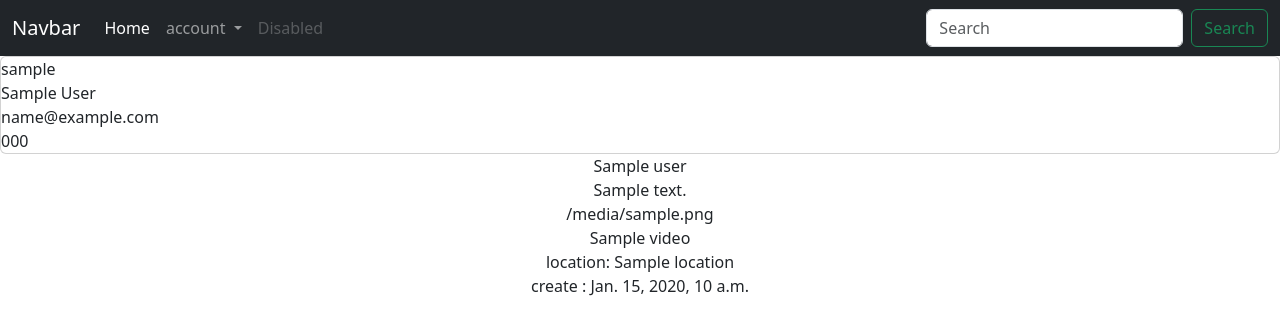
After one commit to mrgdeveloper1401/sciol-mdeia-twitter, a Django app: template post/templates/post/post_details.html in a window 1280 px wide. The commit adds this page. Shown: the top 335 px of the page. Run offline with Django 4.2, Linux system fonts and the light colour scheme; the template is opened without the code that fills it: most values are stand-ins (such as "Sample title", 1, 10 or a date in 2020).

Commit message:
user can delete post and test deleted posts

```diff
--- a/post/templates/post/home.html
+++ b/post/templates/post/home.html
@@ -8,11 +8,11 @@
     <section class='text-center'>
         {% for posts in post  %}
                 {{ posts.user }} </br>
-                {{ posts.body }} </br>
+                <a href='{{ posts.get_absolute_url }}'>{{ posts.body }}</a> </br>
                 {{ posts.image }} </br>
                 {{ posts.video }} </br>
                 location: {{ posts.location }} </br>
-                create : {{ posts.create_at }} </br>
+                create : {{ posts.create_at }} </br> </br>
         {% endfor %}
     </section>
 {% endblock  %}
--- /dev/null
+++ b/post/templates/post/post_details.html
@@ -0,0 +1,28 @@
+{% extends 'base.html' %}
+
+{% block title %}
+    <title>details</title>
+{% endblock  %}
+
+{% block content %}
+    <setion class='card'>
+        {{ post.user.username }} </br>
+        {{ post.user.full_name }} </br>
+        {{ post.user.email }} </br>
+        {{ post.user.mobile_phone }} </br>
+    </setion>
+
+    <section class='text-center'>
+                {{ post.user }} </br>
+                {{ post.body }}</br>
+                {{ post.image }} </br>
+                {{ post.video }} </br>
+                location: {{ post.location }} </br>
+                create : {{ post.create_at }} </br> </br>
+
+                {% if request.user.id == post.user.id %}
+                    <a class='btn btn-primary' href='{% url "post:delete_post" post.id %}'>delete post</a>
+                    <a class='btn btn-danger'>update post</a>
+                {% endif %}
+    </section>
+{% endblock  %}
--- a/post/urls.py
+++ b/post/urls.py
@@ -6,5 +6,7 @@ from . import views
 app_name = 'post'
 urlpatterns = [
     path("", views.HomeView.as_view(), name='home'),
+    path('details/<int:post_id>/<str:post_slug>/', views.PostDetailsView.as_view(), name='post_details'),
+    path('details/delete/<int:post_id>/', views.PostDeleteView.as_view(), name='delete_post')
 
 ]
--- a/templates/components/navbar.html
+++ b/templates/components/navbar.html
@@ -1,6 +1,6 @@
 <nav class="navbar navbar-expand-lg bg-dark navbar-dark">
     <div class="container-fluid">
-      <a class="navbar-brand" href="#">Navbar</a>
+      <a class="navbar-brand" href="{% url 'post:home' %}">Navbar</a>
       <button class="navbar-toggler" type="button" data-bs-toggle="collapse" data-bs-target="#navbarSupportedContent" aria-controls="navbarSupportedContent" aria-expanded="false" aria-label="Toggle navigation">
         <span class="navbar-toggler-icon"></span>
       </button>
```
Also changed, not shown: post/models.py (+8 -4 lines), post/views.py (+37 -3 lines), db.sqlite3.
